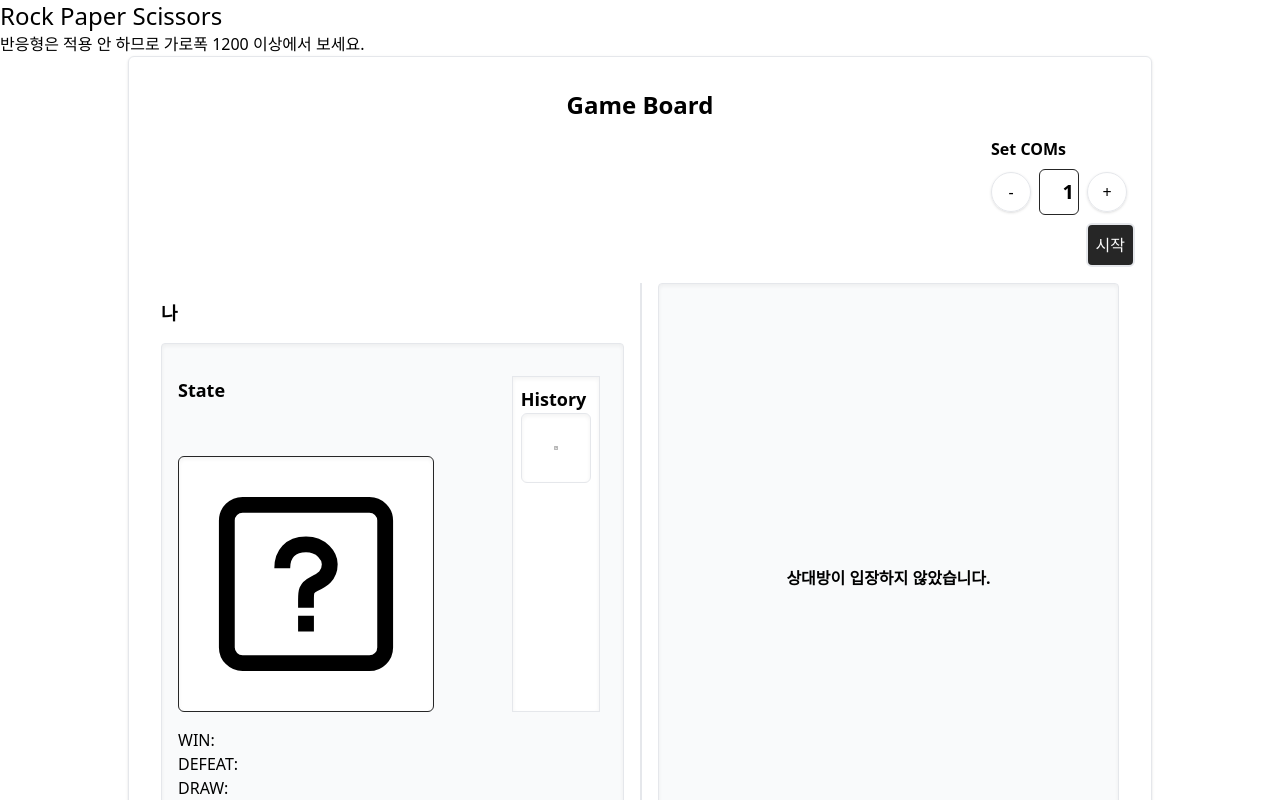
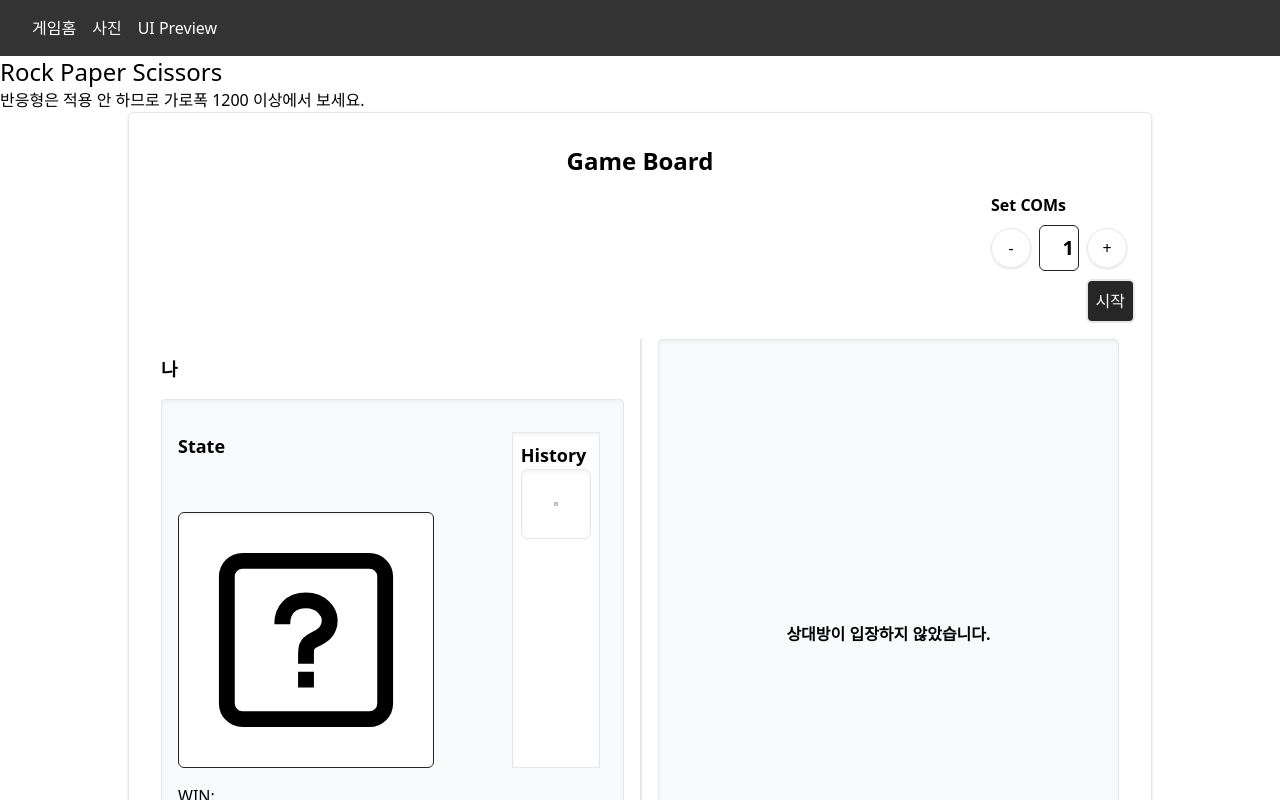
Before and after one commit to merge-simpson/react-rock-paper-scissors, a React (Vite) app: page / in a window 1280 px wide. Shown: the top 800 px of the page. Built offline with nearby package versions, Linux system fonts and the light colour scheme.

Commit message:
feat(app tsx): apply top nav

```diff
--- a/src/App.tsx
+++ b/src/App.tsx
@@ -1,22 +1,40 @@
 import "./App.css";
 import UnauthenticatedRoutes from "@components/routes/UnauthenticatedRoutes";
-import { useEffect, useState } from "react";
+import { useEffect, useLayoutEffect, useState } from "react";
 import ProtectedRoutes from "@components/routes/ProtectedRoutes";
 import useAuth from "@store/auth/useAuth";
+import { useLocation } from "react-router-dom";
+import PATH from "@utils/routes/PATH";
+import CommonTopNav from "@components/common/CommonTopNav";
 
 function App() {
-  // const [isAuthenticated, setAuthenticated] = useState<boolean>(false);
   const auth = useAuth();
+  const location = useLocation();
+
   const { isAuthenticated } = auth;
+
   const [RoutesComponent, setRoutesComponent] =
     useState<React.ReactElement | null>(null);
+  const [hasNav, setHasNav] = useState<boolean>(false);
 
   useEffect(() => {
     isAuthenticated && setRoutesComponent(<ProtectedRoutes />);
     !isAuthenticated && setRoutesComponent(<UnauthenticatedRoutes />);
   }, [isAuthenticated]);
 
-  return <div className="min-h-screen">{RoutesComponent}</div>;
+  useLayoutEffect(() => {
+    const OWNING_NAV_PATHNAME_LIST = [PATH.HOME, PATH.CAMERA_TEST, "/ui"];
+
+    const hasNav = OWNING_NAV_PATHNAME_LIST.includes(location.pathname);
+    setHasNav(hasNav);
+  }, [location.pathname]);
+
+  return (
+    <div className="min-h-screen">
+      <header>{hasNav && <CommonTopNav />}</header>
+      {RoutesComponent}
+    </div>
+  );
 }
 
 export default App;
```
